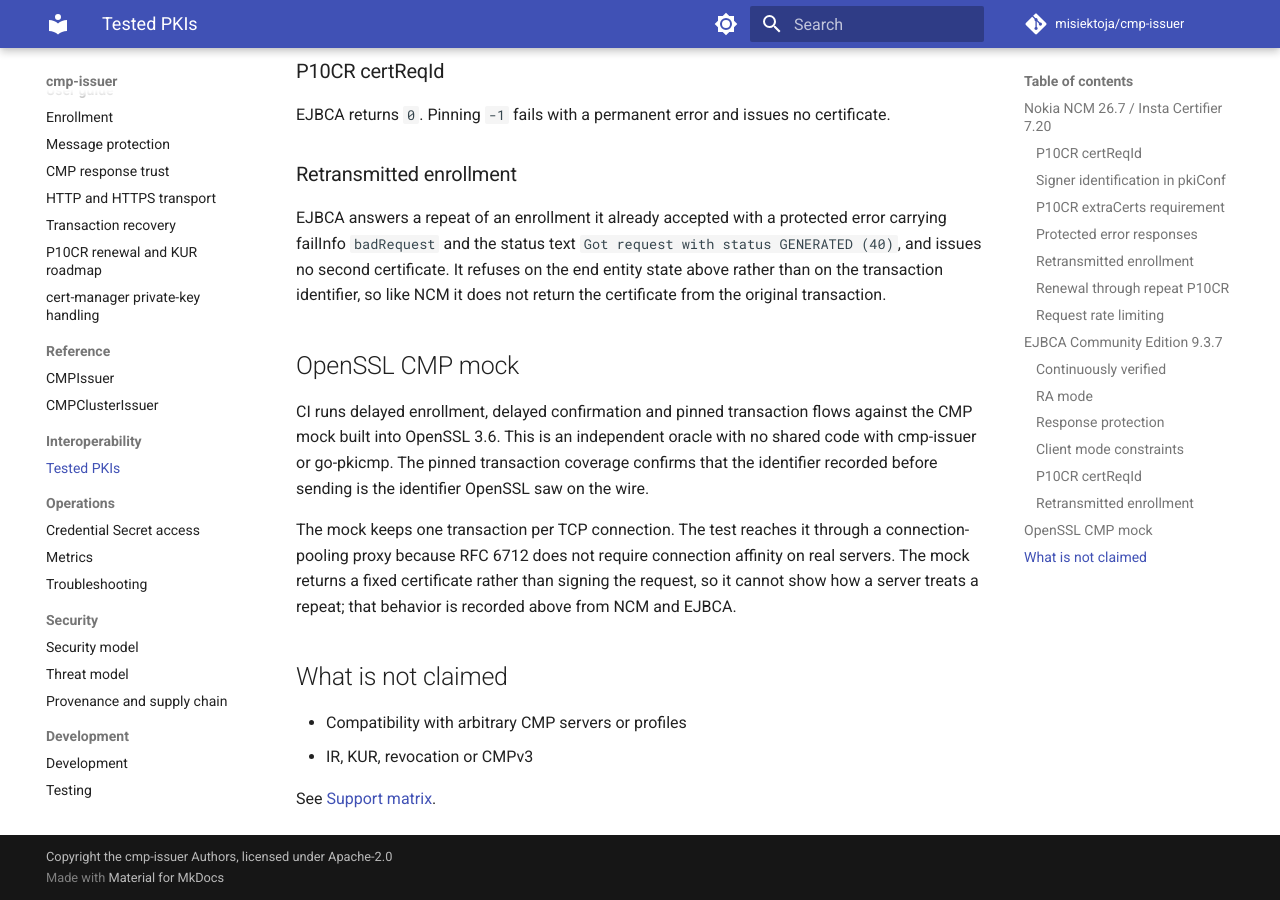
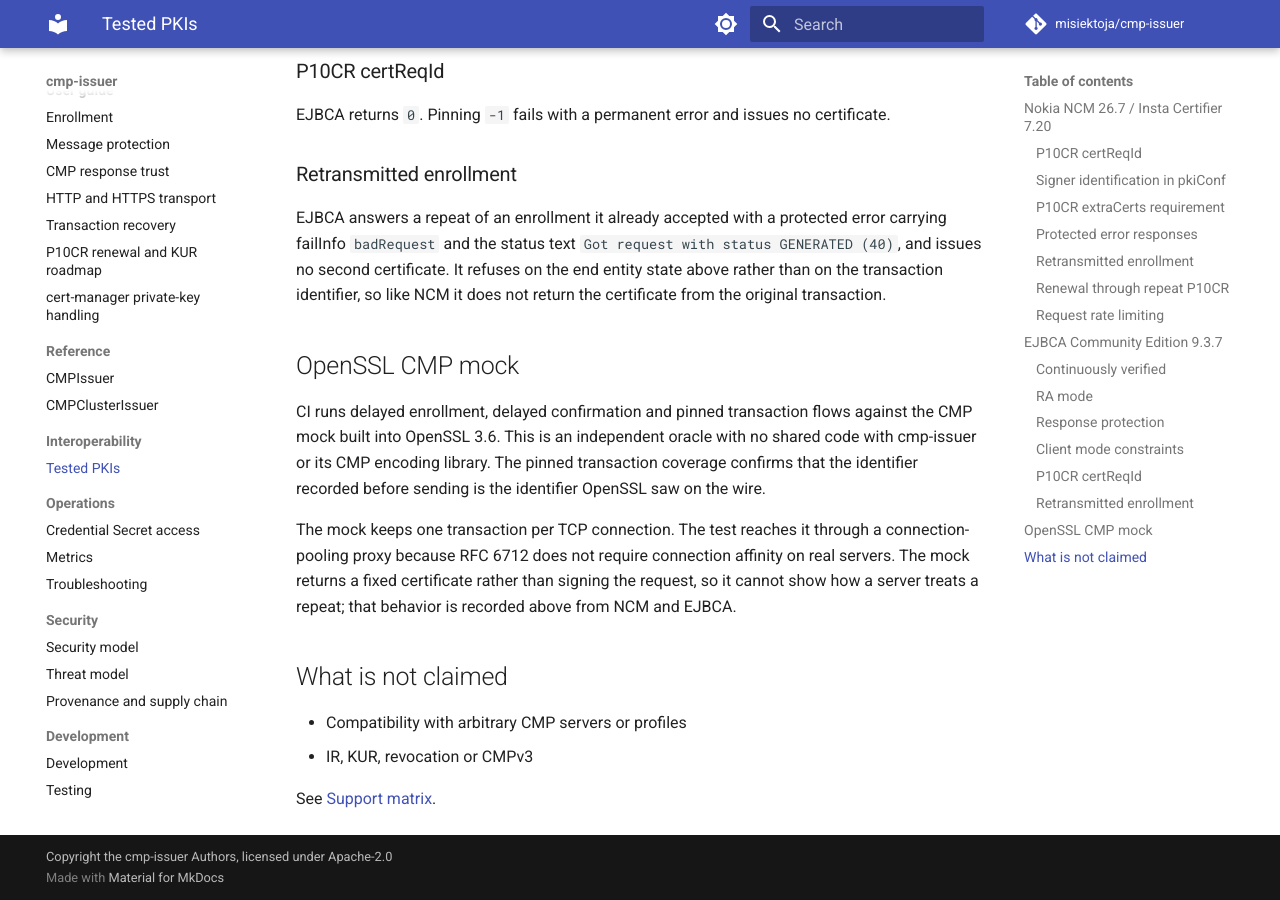
Before and after one commit to misiektoja/cmp-issuer, an MkDocs documentation site: the page built from docs/interoperability/tested-pkis.md, in a window 1280 px wide and 900 px high, scrolled down 3396 px. Built offline with MkDocs 1.6.1 and Material for MkDocs 9.7.7, drawn with Linux system fonts in a browser that asks for light colours; comment, search, counter and statistics services are not loaded.

Commit message:
docs(interoperability): describe the OpenSSL oracle without naming the library

```diff
--- a/docs/interoperability/tested-pkis.md
+++ b/docs/interoperability/tested-pkis.md
@@ -85,7 +85,7 @@
 
 ## OpenSSL CMP mock
 
-CI runs delayed enrollment, delayed confirmation and pinned transaction flows against the CMP mock built into OpenSSL 3.6. This is an independent oracle with no shared code with cmp-issuer or go-pkicmp. The pinned transaction coverage confirms that the identifier recorded before sending is the identifier OpenSSL saw on the wire.
+CI runs delayed enrollment, delayed confirmation and pinned transaction flows against the CMP mock built into OpenSSL 3.6. This is an independent oracle with no shared code with cmp-issuer or its CMP encoding library. The pinned transaction coverage confirms that the identifier recorded before sending is the identifier OpenSSL saw on the wire.
 
 The mock keeps one transaction per TCP connection. The test reaches it through a connection-pooling proxy because RFC 6712 does not require connection affinity on real servers. The mock returns a fixed certificate rather than signing the request, so it cannot show how a server treats a repeat; that behavior is recorded above from NCM and EJBCA.
 
```
